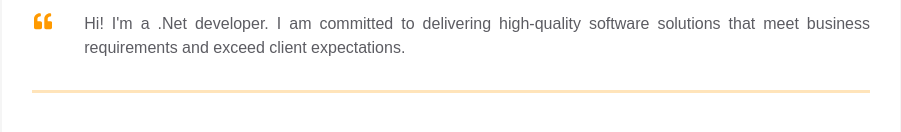
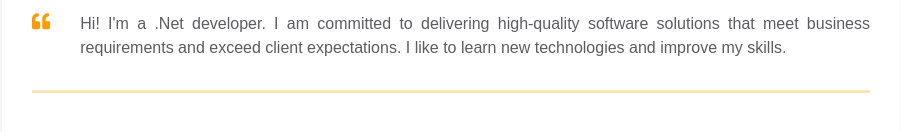
Before and after one commit to Coxaini/homepage, a plain HTML site: page index.html in a window 1280 px wide. Shown: the part 368-500 px from the top of the page, without its empty margins (189-1090 px from the left). Drawn offline with Linux system fonts and the light colour scheme.

Commit message:
Added more text in intro

```diff
--- a/index.html
+++ b/index.html
@@ -84,6 +84,7 @@
               </div>
               <p class="intro_text">
                 Hi! I'm a .Net developer. I am committed to delivering high-quality software solutions that meet business requirements and exceed client expectations.
+                I like to learn new technologies and improve my skills.
               </p>
             </div>
           </div>
```
